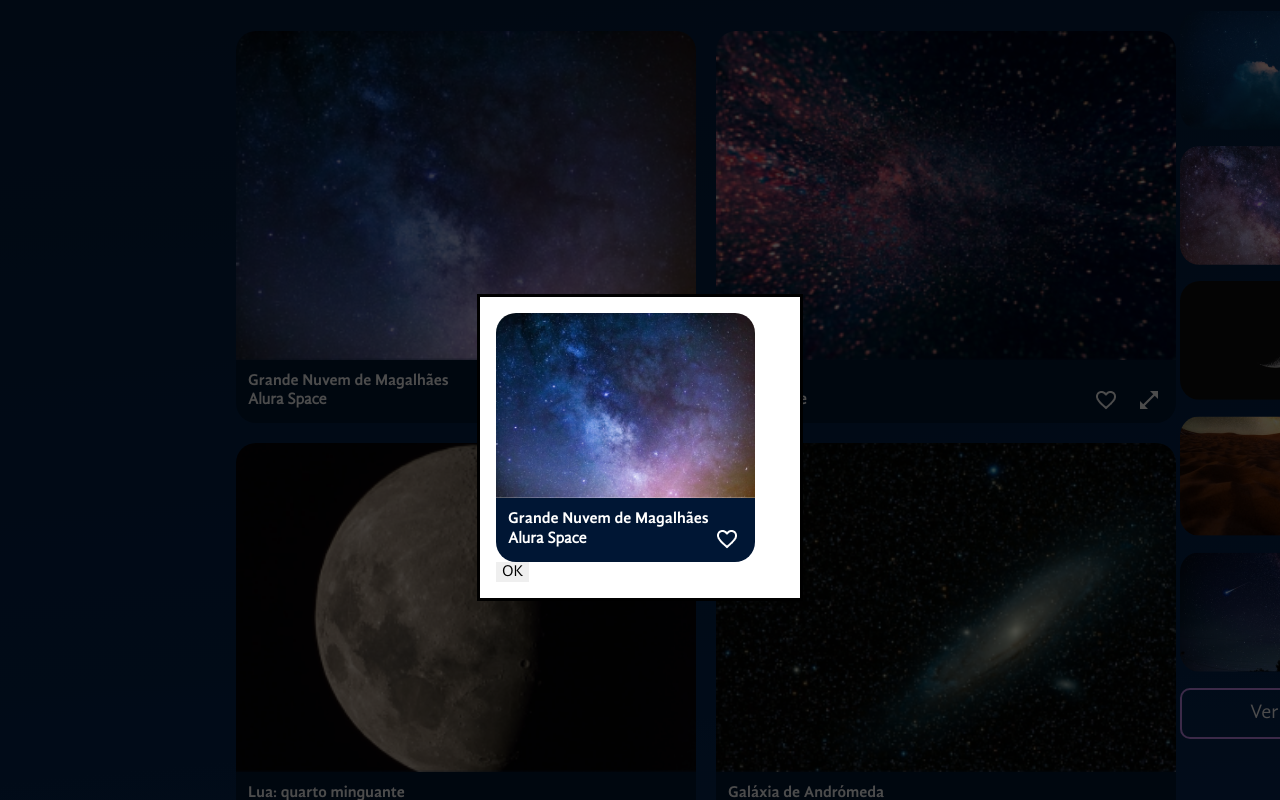
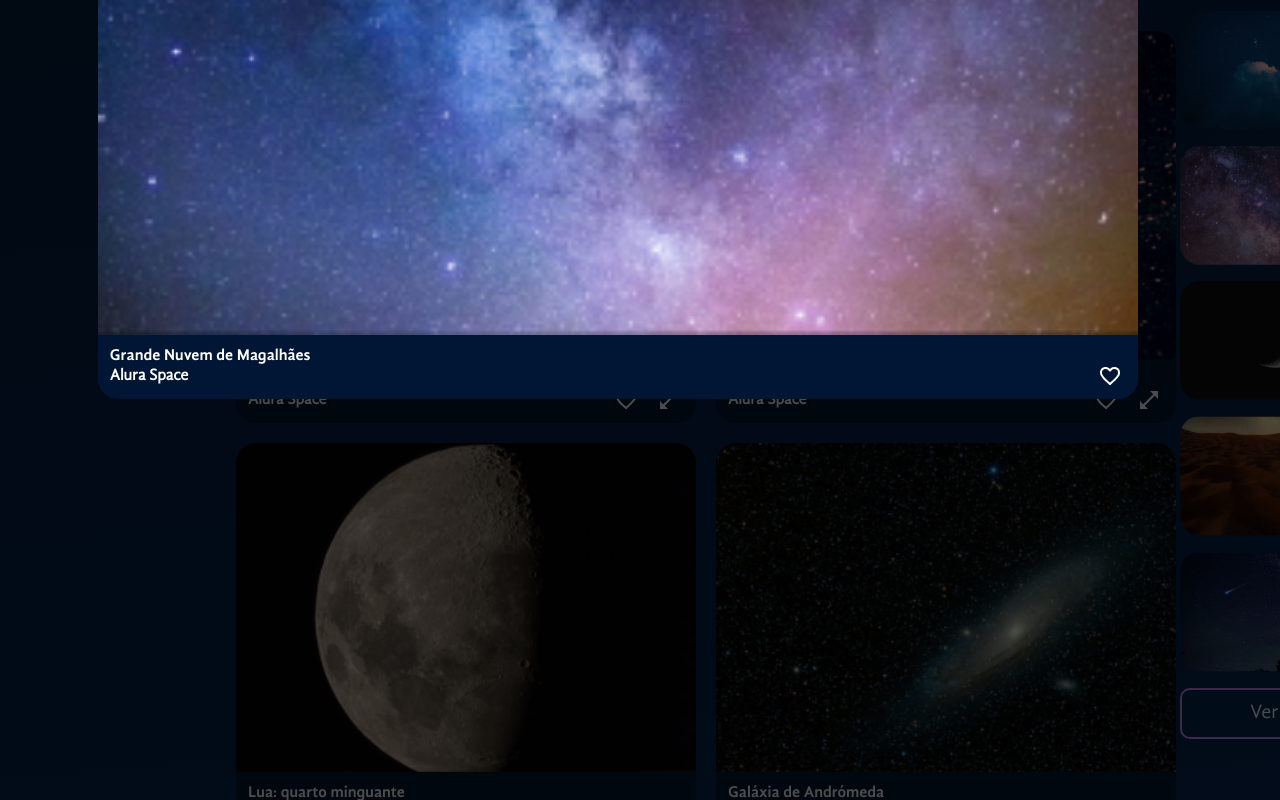
Before and after one commit to V-Matheus/T6-ONE-ALURA, a React (Vite) app in the folder space-app/: page / in a window 1280 px wide. Both pictures are taken after a click on the button 669 px from the left and 1103 px from the top of the page. Shown: the part 703-1503 px from the top of the page. Built offline with nearby package versions, Linux system fonts and the light colour scheme.

Commit message:
alternando favoritos

```diff
--- a/space-app/src/App.jsx
+++ b/space-app/src/App.jsx
@@ -41,8 +41,24 @@
   const [fotoSelecionada, setFotoSelecionada] = useState(null);
 
   const aoAlternarFavorito = (foto) => {
-    console.log(foto);
-  }
+    if (foto.id === fotoSelecionada?.id) {
+      setFotoSelecionada({
+        ...fotoSelecionada,
+        favorita: !fotoSelecionada.favorita,
+      });
+    }
+    setFotosDaGaleria(
+      fotosDaGaleria.map((fotoDaGaleria) => {
+        return {
+          ...fotoDaGaleria,
+          favorita:
+            fotoDaGaleria.id === foto.id
+              ? !foto.favorita
+              : fotoDaGaleria.favorita,
+        };
+      }),
+    );
+  };
 
   return (
     <FundoGradient>
@@ -61,7 +77,11 @@
           </ConteudoGaleria>
         </MainContainer>
       </AppContainer>
-      <ModalZoom foto={fotoSelecionada}/>
+      <ModalZoom
+        foto={fotoSelecionada}
+        aoFechar={() => setFotoSelecionada(null)}
+        aoAlternarFavorito={aoAlternarFavorito}
+      />
     </FundoGradient>
   );
 };
--- a/space-app/src/components/BotaoIcone/index.jsx
+++ b/space-app/src/components/BotaoIcone/index.jsx
@@ -1,6 +1,6 @@
 import { styled } from "styled-components"
 
-const BotaoIcone = styled.button`
+export const BotaoIcone = styled.button`
     margin-left: 12px;
     display: flex;
     align-items: center;
@@ -9,5 +9,3 @@
     border: none;
     cursor: pointer;
 `
-
-export default BotaoIcone
--- a/space-app/src/components/Galeria/Imagem/index.jsx
+++ b/space-app/src/components/Galeria/Imagem/index.jsx
@@ -1,5 +1,5 @@
 import { styled } from 'styled-components';
-import BotaoIcone from '../../BotaoIcone';
+import {BotaoIcone} from '../../BotaoIcone';
 
 const Figure = styled.figure`
   width: ${(props) => (props.$expandida ? '90%' : '460px')};
@@ -43,6 +43,10 @@
   aoZoomSolicitado,
   aoAlternarFavorito,
 }) => {
+  const iconeFavorito = foto.favorita
+    ? '/icones/favorito-ativo.png'
+    : '/icones/favorito.png';
+
   return (
     <Figure $expandida={expandida} id={`foto-${foto.id}`}>
       <img src={foto.path} alt={foto.alt} />
@@ -51,7 +55,7 @@
         <Rodape>
           <h4>{foto.fonte}</h4>
           <BotaoIcone onClick={() => aoAlternarFavorito(foto)}>
-            <img src="/icones/favorito.png" alt="Icone de favorito" />
+            <img src={iconeFavorito} alt="Icone de favorito" />
           </BotaoIcone>
           {!expandida && (
             <BotaoIcone
--- a/space-app/src/components/ModalZoom/index.jsx
+++ b/space-app/src/components/ModalZoom/index.jsx
@@ -1,5 +1,6 @@
-import styled from 'styled-components';
+import { styled } from 'styled-components';
 import { Imagem } from '../Galeria/Imagem';
+import { BotaoIcone } from '../BotaoIcone';
 
 const Overlay = styled.div`
   background-color: rgba(0, 0, 0, 0.7);
@@ -10,25 +11,38 @@
   left: 0;
 `;
 
-const DiologEstilizado = styled.dialog`
-  position: fixed;
+const DialogEstilizado = styled.dialog`
+  position: absolute;
   top: 294px;
-`
+  background: transparent;
+  padding: 0;
+  border: 0;
+  width: 1156px;
+  display: flex;
+  justify-content: center;
+  form {
+    button {
+      position: relative;
+      top: 20px;
+      right: 60px;
+    }
+  }
+`;
 
-export const ModalZoom = ({ foto }) => {
+export const ModalZoom = ({ foto, aoFechar, aoAlternarFavorito }) => {
   return (
     <>
       {foto && (
         <>
-          (
           <Overlay />
-          <DiologEstilizado open={!!foto}>
-            <Imagem foto={foto} expandida={true} />
-            <form method="diolog">
-              <button>OK</button>
+          <DialogEstilizado open={!!foto} onClose={aoFechar}>
+            <Imagem foto={foto} expandida={true} aoAlternarFavorito={aoAlternarFavorito} />
+            <form method="dialog">
+              <BotaoIcone formMethod="dialog">
+                <img src="/icones/fechar.png" alt="Icone de fechar" />
+              </BotaoIcone>
             </form>
-          </DiologEstilizado>
-          )
+          </DialogEstilizado>
         </>
       )}
     </>
```
